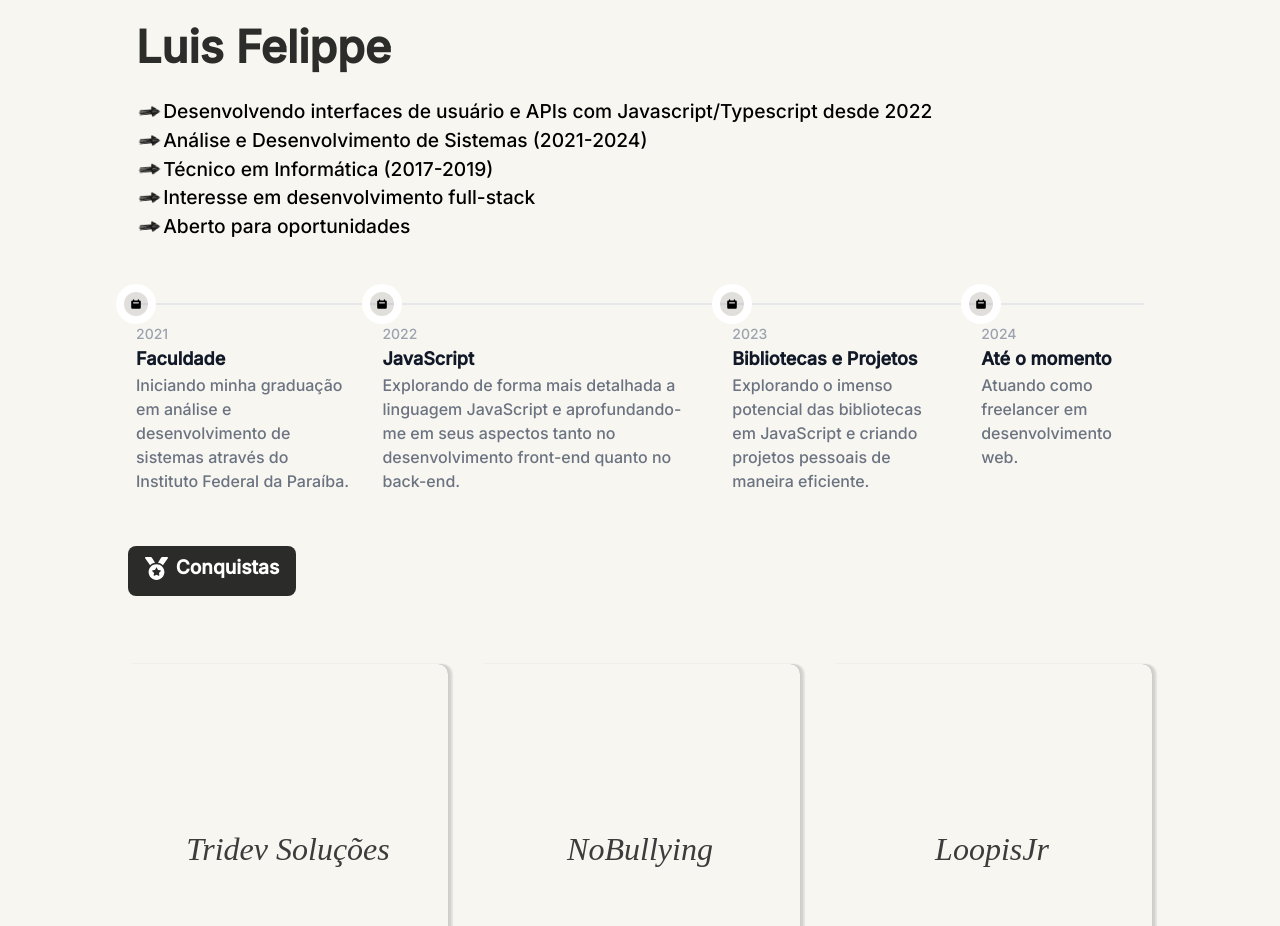
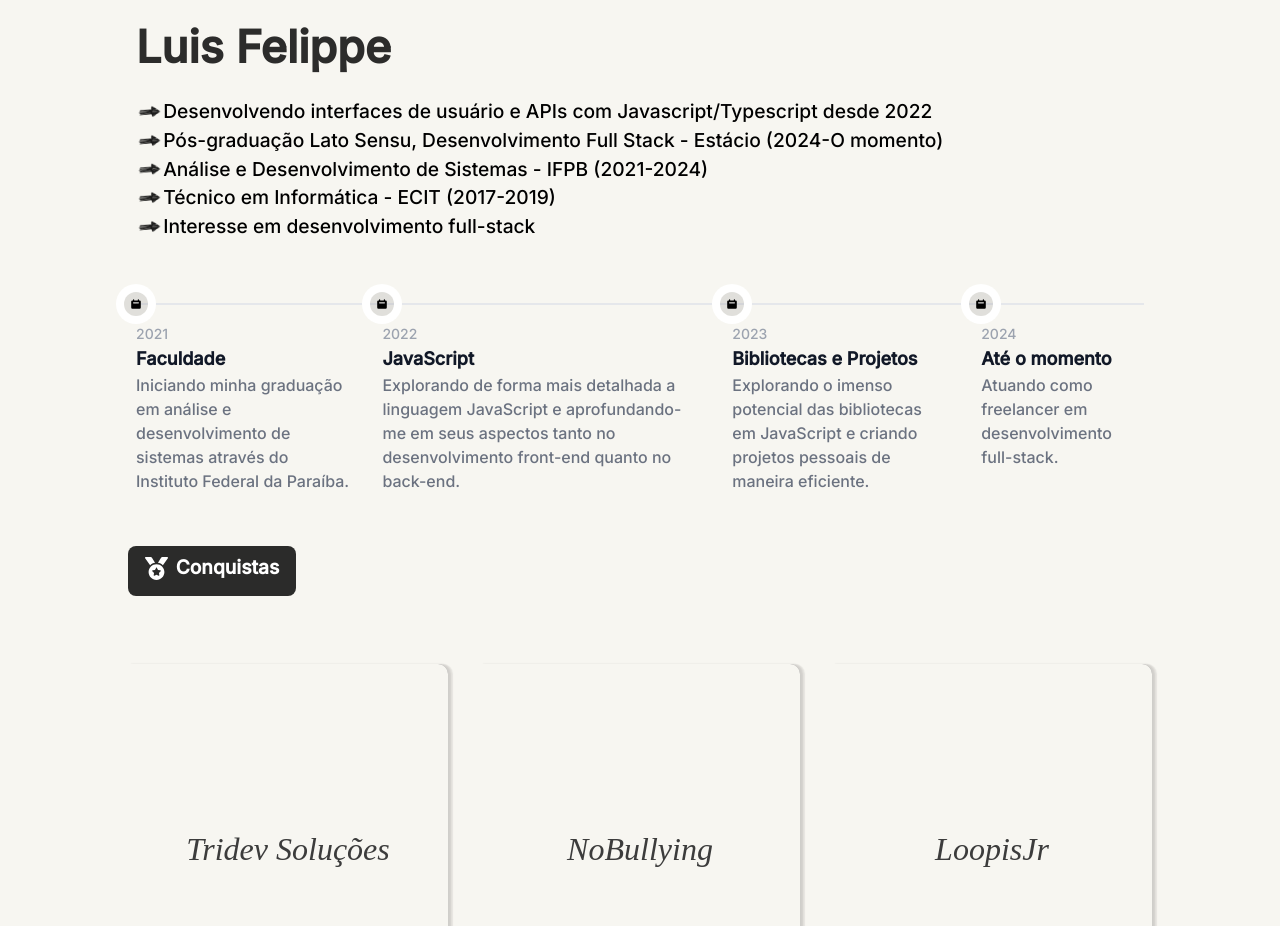
Before and after one commit to Luisfelippedev/personal-portfolio, a Next.js app in the folder personal-portfolio/: page / in a window 1280 px wide. Shown: the part 920-1846 px from the top of the page. Built offline with nearby package versions, Linux system fonts and the light colour scheme.

Commit message:
feat: adding new formation in about section

```diff
--- a/personal-portfolio/src/components/AboutMe/index.tsx
+++ b/personal-portfolio/src/components/AboutMe/index.tsx
@@ -29,20 +29,25 @@ export const AboutMe = () => {
           </li>
           <li className={styles.textLi}>
             <img src="/seta-direita.png" alt="icon" />
-            Análise e Desenvolvimento de Sistemas (2021-2024)
+            Pós-graduação Lato Sensu, Desenvolvimento Full Stack - Estácio
+            (2024-O momento)
           </li>
           <li className={styles.textLi}>
             <img src="/seta-direita.png" alt="icon" />
-            Técnico em Informática (2017-2019)
+            Análise e Desenvolvimento de Sistemas - IFPB (2021-2024)
+          </li>
+          <li className={styles.textLi}>
+            <img src="/seta-direita.png" alt="icon" />
+            Técnico em Informática - ECIT (2017-2019)
           </li>
           <li className={styles.textLi}>
             <img src="/seta-direita.png" alt="icon" />
             Interesse em desenvolvimento full-stack
           </li>
-          <li className={styles.textLi}>
+          {/* <li className={styles.textLi}>
             <img src="/seta-direita.png" alt="icon" />
             Aberto para oportunidades
-          </li>
+          </li> */}
         </ul>
       </div>
       <div className={styles.timeLineSection}>
--- a/personal-portfolio/src/components/TimeLine/index.tsx
+++ b/personal-portfolio/src/components/TimeLine/index.tsx
@@ -99,7 +99,7 @@ export const TimeLine = () => {
             <TimelineTime>2024</TimelineTime>
             <TimelineTitle>Até o momento</TimelineTitle>
             <TimelineBody>
-              Atuando como freelancer em desenvolvimento web.
+              Atuando como freelancer em desenvolvimento full-stack.
             </TimelineBody>
           </TimelineContent>
         </TimelineItem>
```
